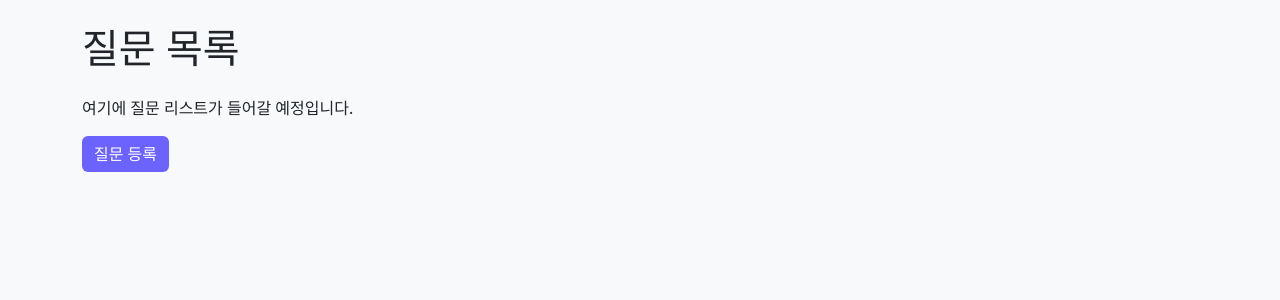
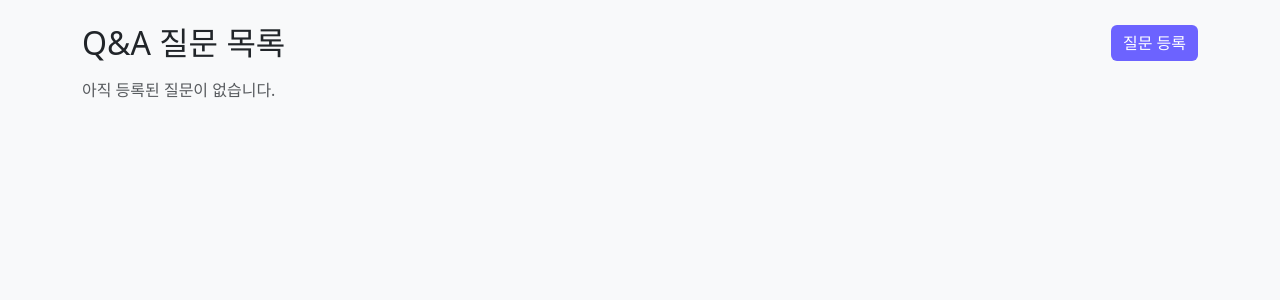
Before and after one commit to MrCaplan/qna-api, a FastAPI app: page / in a window 1280 px wide. Shown: the top 300 px of the page. Run offline with FastAPI, Linux system fonts and the light colour scheme.

Commit message:
feat: 질문등록 페이지 구현 및 라우터 생성

```diff
--- a/main.py
+++ b/main.py
@@ -1,4 +1,4 @@
-from fastapi import FastAPI, Request, APIRouter, Depends
+from fastapi import FastAPI, Request, APIRouter, Depends, Form
 from routers import questions, answers, users, likes
 from fastapi.security import OAuth2PasswordBearer
 from fastapi.staticfiles import StaticFiles
@@ -6,6 +6,8 @@ from fastapi.templating import Jinja2Templates
 from sqlalchemy.orm import Session
 from database import SessionLocal
 from models import Question
+from fastapi.responses import RedirectResponse
+from starlette.status import HTTP_302_FOUND
 
 app = FastAPI()
 
@@ -34,3 +36,20 @@ app.include_router(likes.router)
 def index(request: Request, db: Session = Depends(get_db)):
     questions = db.query(Question).order_by(Question.created_at.desc()).all()
     return templates.TemplateResponse("index.html", {"request": request, "questions": questions})
+
+@app.get("/questions/create")
+def question_create_form(request: Request):
+    return templates.TemplateResponse("question_create.html", {"request": request})
+
+@app.post("/questions/create")
+def question_create(
+    request: Request,
+    title: str = Form(...),
+    content: str = Form(...),
+    db: Session = Depends(get_db)
+):
+    # 로그인 구현 전이므로 user_id 하드코딩
+    question = Question(title=title, content=content, user_id=1)
+    db.add(question)
+    db.commit()
+    return RedirectResponse(url="/", status_code=HTTP_302_FOUND)
--- a/templates/index.html
+++ b/templates/index.html
@@ -1,6 +1,22 @@
-{% extends "base.html" %} {% block title %}질문 목록{% endblock %} {% block
-content %}
-<h1 class="mb-4">질문 목록</h1>
-<p>여기에 질문 리스트가 들어갈 예정입니다.</p>
-<a href="/questions/create" class="btn btn-purple">질문 등록</a>
+{% extends "base.html" %}
+
+{% block title %}질문 목록{% endblock %}
+
+{% block content %}
+  <div class="d-flex justify-content-between align-items-center mb-3">
+    <h2 class="mb-0">Q&A 질문 목록</h2>
+    <a href="/questions/create" class="btn btn-purple">질문 등록</a>
+  </div>
+
+  {% for question in questions %}
+    <div class="card mb-3">
+      <div class="card-body">
+        <h5 class="card-title">{{ question.title }}</h5>
+        <p class="card-text text-muted small">{{ question.created_at.strftime('%Y-%m-%d %H:%M') }}</p>
+        <a href="/questions/{{ question.id }}" class="btn btn-warm btn-sm">자세히 보기</a>
+      </div>
+    </div>
+  {% else %}
+    <p class="text-muted">아직 등록된 질문이 없습니다.</p>
+  {% endfor %}
 {% endblock %}
```
Also changed, not shown: templates/question_create.html (+19 -0 lines).
